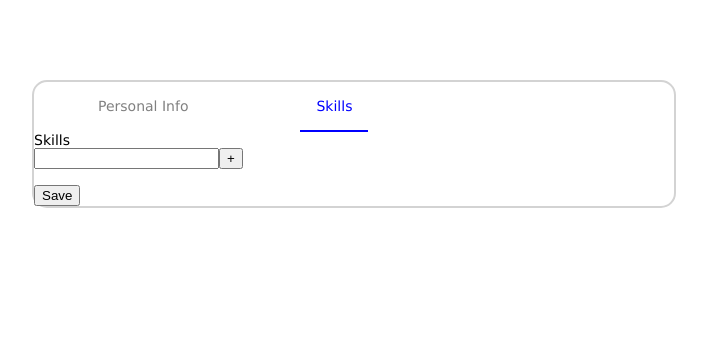
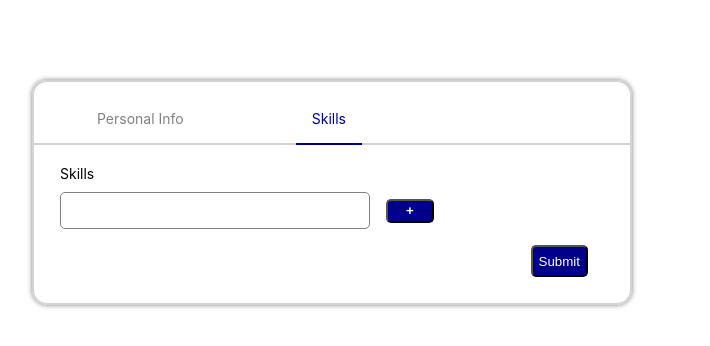
Before and after one commit to ChetanSapa/tabs, a React (Create React App) app: page /skills in a window 1280 px wide. Shown: the top 346 px of the page, without its empty margins (0-710 px from the left). Built offline with nearby package versions, Linux system fonts and the light colour scheme.

Commit message:
Work with styles.

```diff
--- a/src/App.css
+++ b/src/App.css
@@ -1,17 +1,27 @@
+body {
+    margin: 0;
+    padding: 0;
+}
 .main-app {
     display: flex;
     flex-direction: column;
     margin: 5rem 2rem;
     border: 2px solid lightgray;
     border-radius: 15px;
-    width: 50%;
-    font-family: Verdana;
+    box-shadow: 0 0 5px rgba(0,0,0,0.5);
+    padding: 10px;
+    width: 45%;
     font-size: 14px;
 }
-
+.nav {
+    /*border-bottom: 2px solid grey;*/
+}
 .nav-app {
     display: flex;
     justify-content: flex-start;
+    margin: 0 -11px 4px -11px;
+    border-bottom: 2px solid lightgray;
+    padding: 0;
 }
 
 a {
@@ -20,28 +30,31 @@ a {
 }
 
 .active {
-    color: blue;
-    border-bottom: 2px solid blue;
+    color: darkblue;
+    border-bottom: 2px solid darkblue;
 }
 
 .navLink {
+    position: relative;
+    bottom: -2px;
     margin: 0 3rem;
     padding: 1rem;
 }
 
-.mainPersonalInfo {
+.mainPersonalInfoCont {
     display: flex;
-    justify-content: space-around;
     flex-wrap: wrap;
 }
+.mainSkillsCont {
 
-.inputPersonalInfo {
+}
+
+.personalInfoInput {
     display: flex;
     flex-direction: column;
     padding: 1rem;
 }
-
-.inputPersonalInfo input, select {
+.personalInfoInput  input, select {
     margin-top: 10px;
     padding: 10px;
     border: 1px solid grey;
@@ -49,16 +62,52 @@ a {
     width: 18rem;
 }
 
-.submitPersonalInfo {
+.SkillsCont {
+    display: flex;
+    flex-direction: column;
+    margin: 1rem 0 0 1rem;
+    /*border: 1px solid gray;*/
+}
+.addSkillInput input{
+    margin-top: 10px;
+    padding: 10px;
+    border: 1px solid grey;
+    border-radius: 5px;
+    width: 18rem;
+}
+.removeSkillInput input {
+    margin-top: 10px;
+    padding: 10px;
+    border: 1px solid grey;
+    border-radius: 5px;
+    width: 18rem;
+}
+.skillsListCont {
+    display: flex;
+    flex-direction: column;
+    flex-wrap: wrap;
+    margin:0 0 1rem 1rem;
+}
+.addSkillButton, .removeSkillButton{
+    width: 3rem;
+    height: 1.5rem;
+    margin-left: 1rem;
+    font-weight: bolder;
+    color: white;
+    background-color: darkblue ;
+    border-radius: 5px;
+}
+
+.submitButton {
     display: flex;
     justify-content: flex-end;
-    padding: 0rem 2rem 1rem 0rem;
+    padding: 0 2rem 1rem 0;
 }
 
-.submitPersonalInfo input {
+.submitButton input {
     border-radius: 5px;
     color: white;
-    background-color: blue;
+    background-color: darkblue;
     height: 2rem;
 }
 
@@ -66,3 +115,6 @@ a {
     display: flex;
     flex-direction: column;
 }
+.errorStyle {
+    color: red;
+}
--- a/src/App.jsx
+++ b/src/App.jsx
@@ -11,7 +11,7 @@ function App() {
         <BrowserRouter>
             <div className={'main-app'}>
                 <Navbar/>
-                <div>
+                <div className={'test'}>
                     <Routes>
                         <Route exact path={'/'} element={<PersonalInfoComponent/>}/>
                         <Route path="/skills" element={<SkillsComponent/>}/>
--- a/src/components/nav-bar/index.jsx
+++ b/src/components/nav-bar/index.jsx
@@ -3,10 +3,10 @@ import {NavLink} from "react-router-dom";
 import '../../App.css'
 
 const Navbar = () => {
-    return <nav>
+    return <nav className={'nav'}>
         <div className={'nav-app'}>
-            <NavLink to='/' activeClassName={'active'} className={'navLink'}>Personal Info</NavLink>
-            <NavLink to='/skills' activeClassName={'active'} className={'navLink'}>Skills</NavLink>
+            <NavLink to='/' activeclassname={'active'} className={'navLink'}>Personal Info</NavLink>
+            <NavLink to='/skills' activeclassname={'active'} className={'navLink'}>Skills</NavLink>
         </div>
     </nav>
 }
--- a/src/components/personal-info/index.jsx
+++ b/src/components/personal-info/index.jsx
@@ -30,39 +30,42 @@ const PersonalInfoComponent = () => {
         reset({})
 
     }
-    if(occupation) {
+
+    if (occupation) {
         return (
-
+            <div>
                 <form onSubmit={handleSubmit(onSubmit)}>
-            <div className={'mainPersonalInfo'}>
+                    <div className={'mainPersonalInfoCont'}>
                         <div className={'leftSide'}>
-                    <div className={"inputPersonalInfo"}>
+                            <div className={"personalInfoInput"}>
                                 <div>First Name</div>
                                 <input {...register('firstName', {required: true, maxLength: 15})}/>
-                        {errors.firstName && <i>name.error.required</i>}
+                                {errors.firstName && <i className={'errorStyle'}>Field required</i>}
                             </div>
-                    <div className={"inputPersonalInfo"}>
-                        <div>Surname</div>
+                            <div className={"personalInfoInput"}>
+                                <div>Second name</div>
                                 <input type="text" {...register('lastName', {required: true})}/>
-                        {errors.lastName && <i>surname.error.required</i>}
+                                {errors.lastName && <i className={'errorStyle'}>Field required</i>}
                             </div>
                         </div>
                         <div className={'rightSide'}>
-                    <div className={'inputPersonalInfo'}>
+                            <div className={'personalInfoInput'}>
                                 <div>Occupation</div>
                                 <select  {...register('occupation', {required: true})} onChange={() => {
                                 }}>
                                     {occupation.map(i => <option key={i} value={i.toUpperCase()}>{i}</option>)}
                                 </select>
-                        {errors.occupation && <i>occupation.error.required</i>}
+                                {errors.occupation && <i className={'errorStyle'}>Field required</i>}
                             </div>
                         </div>
                     </div>
-            <div className={'submitPersonalInfo'}>
+                    <div className={'submitButton'}>
                         <input type="submit"/>
                     </div>
                 </form>
-    )}
+            </div>
+        )
+    }
 }
 
 export default PersonalInfoComponent
--- a/src/components/skills/index.jsx
+++ b/src/components/skills/index.jsx
@@ -1,27 +1,21 @@
 import {useForm} from "react-hook-form";
-import React, {useEffect} from "react";
+import React from "react";
 import {useDispatch, useSelector} from "react-redux";
 import {removeSkill, setSkill} from "../../store/skills-reducer";
 import {sendSkillsInfo} from "../../api/api";
 
 
 const SkillsComponent = () => {
-
     const skills = useSelector((state) => state.skills)
     const dispatch = useDispatch()
-    console.log(skills)
     const sendSkills = (skills) => {
-       dispatch(sendSkillsInfo(skills))
-        console.log(skills)
+        dispatch(sendSkillsInfo(skills))
     }
-
     const deleteSkill = (skill) => {
-        console.log(skill)
         dispatch(removeSkill(skill))
     }
-    useEffect(() => {
-        console.log(skills)
-    },[skills])
+    // useEffect(() => {
+    // }, [skills])
 
     const {
         register,
@@ -32,41 +26,42 @@ const SkillsComponent = () => {
 
     const onSubmit = (data, e) => {
         let skill = Object.values(data)
+        console.log(skill)
         dispatch(setSkill(skill))
         console.log(data)
         e.target.reset()
         reset({})
     }
-    return (<div>
+    return (<div className={'mainSkillsCont'}>
             <form onSubmit={handleSubmit(onSubmit)}>
-                <div>
-                    <div className={'main'}>
-                        <div>Skills</div>
+                <div className={'SkillsCont'}>
+                    <span>Skills</span>
+                    <div className={'addSkillInput'}>
                         <input type="text" {...register('Skill', {
                             required: true,
                             maxLength: 25
                         })}/>
-                        <button>+</button>
-                        {errors.Skill && <i>Skill.error.required</i>}
+                        <button className={'addSkillButton'}>+</button>
                     </div>
+                    {errors.Skill && <i className={'errorStyle'}>Field required</i>}
                 </div>
             </form>
             <div>
                 <SkillsList skills={skills} deleteSkill={deleteSkill}/>
             </div>
-
-            <button style={{marginTop: '1rem'}} type='submit' onClick={() => sendSkills(skills)}>Save</button>
+            <div className={'submitButton'}>
+                <input type="submit" onClick={() => sendSkills(skills)}/>
+            </div>
         </div>
     )
 }
 
 const SkillsList = (props) => {
-    console.log(props)
-    return <div>
+    return <div className={'skillsListCont'}>
         {props.skills ? props.skills.map((s) =>
-            <div key={s}>
-            <input type="text" defaultValue={s}/>
-                <button onClick={() => props.deleteSkill(s)}> - </button>
+            <div key={s} className={'removeSkillInput'}>
+                <input type="text" defaultValue={s}/>
+                <button className={'removeSkillButton'} onClick={() => props.deleteSkill(s)}> -</button>
             </div>
         ).reverse() : null}
     </div>
```
Lines whose indentation alone changed are shown as unchanged.
